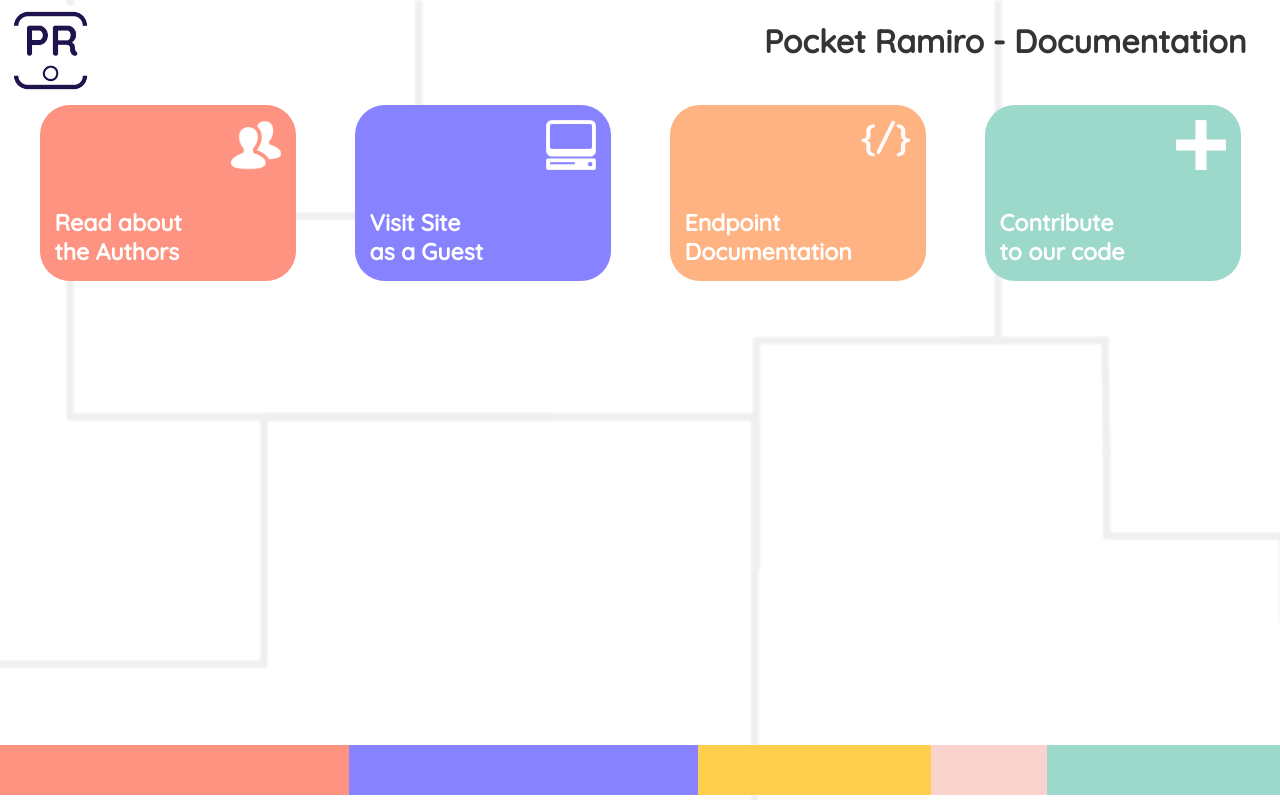
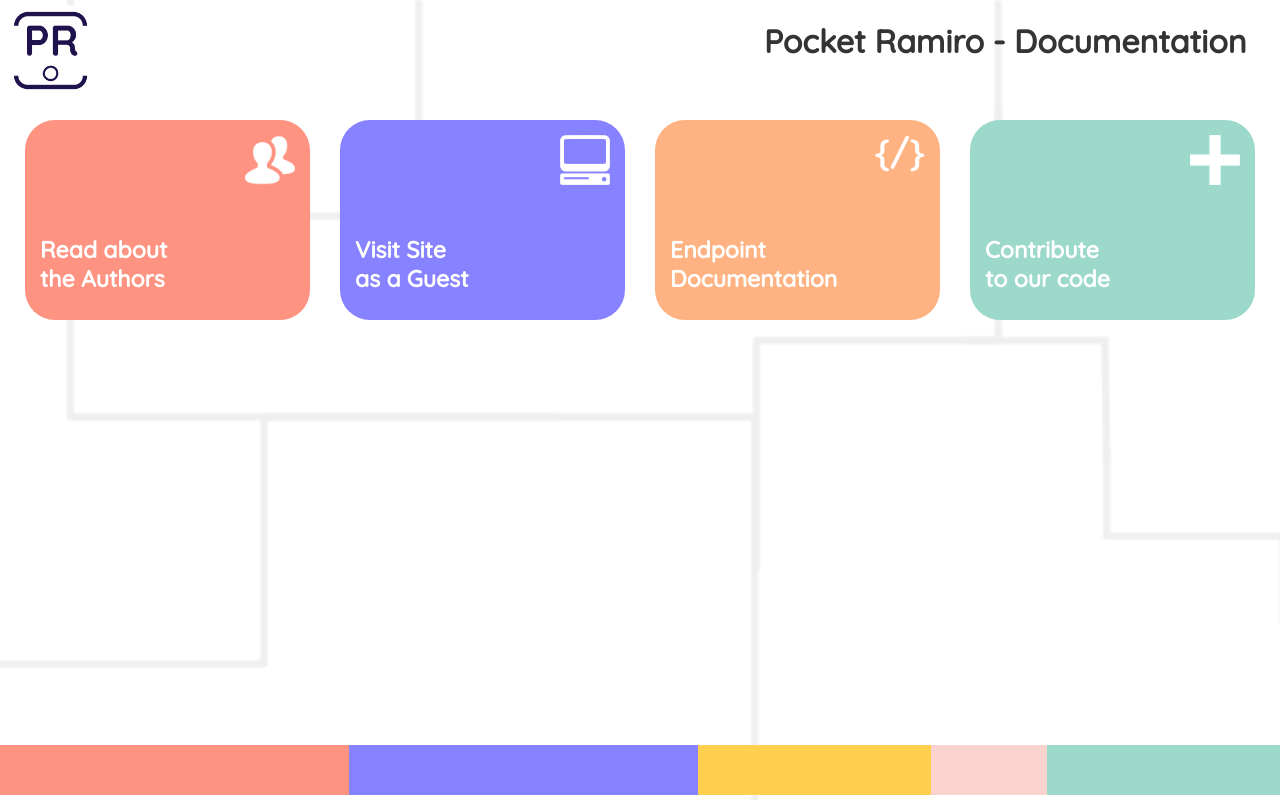
Before and after one commit to carriewalsh/pocket_ramiro_endpoints, a React (Create React App) app: page / in a window 1280 px wide. Built offline with nearby package versions, Linux system fonts and the light colour scheme.

Commit message:
Changes Link to <a> and changes card sizing

```diff
--- a/src/Card.css
+++ b/src/Card.css
@@ -2,8 +2,8 @@
 .card {
   border-radius: 30px;
   height: 200px;
-  width: 20vw;
-  height: auto;
+  /* width: 20vw; */
+  /* height: auto; */
   display: grid;
   grid-template: 1fr 1fr / 1fr 1fr;
 }
--- a/src/Card.js
+++ b/src/Card.js
@@ -4,7 +4,7 @@ import './Card.css'
 
 const Card = ({title_1,title_2,color,id,icon,link}) => {
   return (
-    <Link to={link}>
+    <a class="card-link" href={link}>
       <div className={'card ' + color}>
         <div class="icon-container">
         <img class="card-icon" src={icon} alt="authors icon"/>
@@ -14,7 +14,7 @@ const Card = ({title_1,title_2,color,id,icon,link}) => {
           <h2 class="card-title">{title_2}</h2>
         </div>
       </div>
-    </Link>
+    </a>
   )
 }
 
--- a/src/Links.css
+++ b/src/Links.css
@@ -4,7 +4,7 @@ main {
 
 .links-container {
   display: flex;
-  flex-wrap: wrap;
+  /* flex-wrap: wrap; */
   justify-content: space-around;
   height: 100%;
   padding: 0px 10px;
```
Lines whose indentation alone changed are shown as unchanged.
